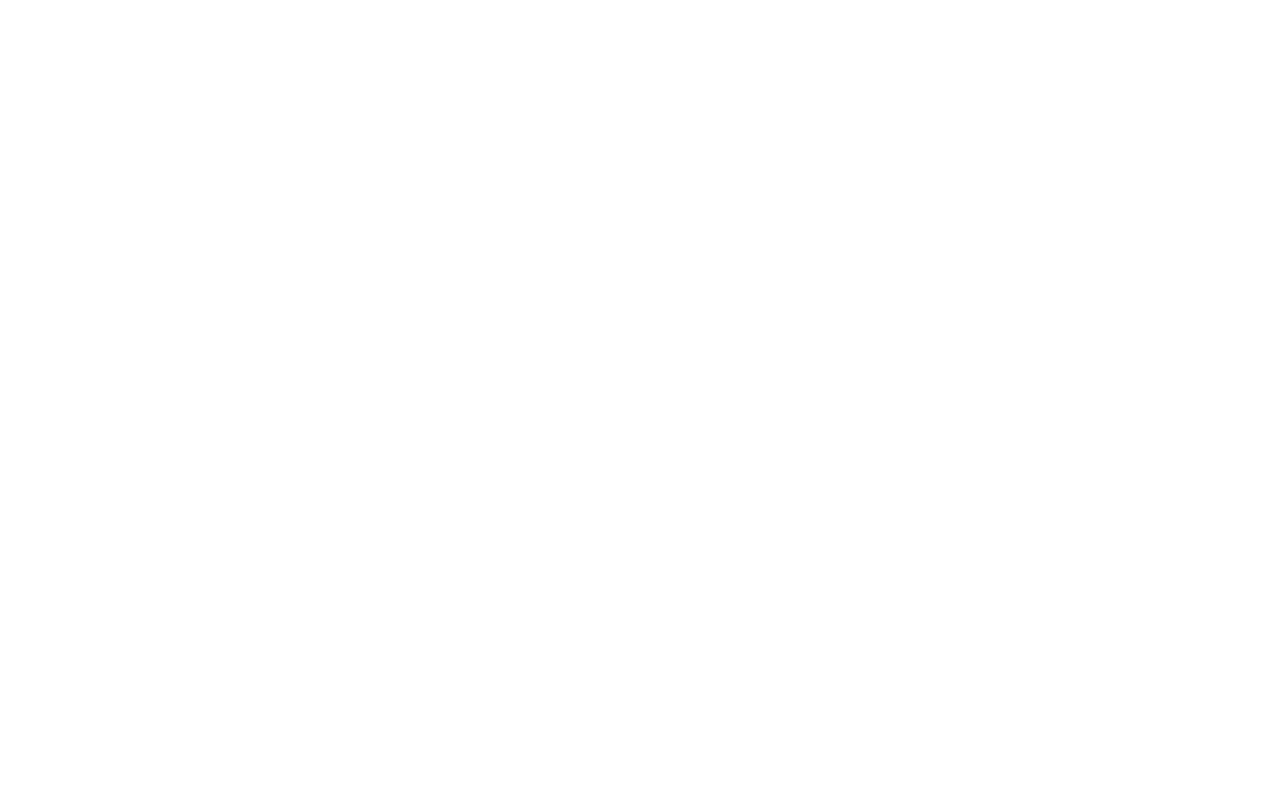
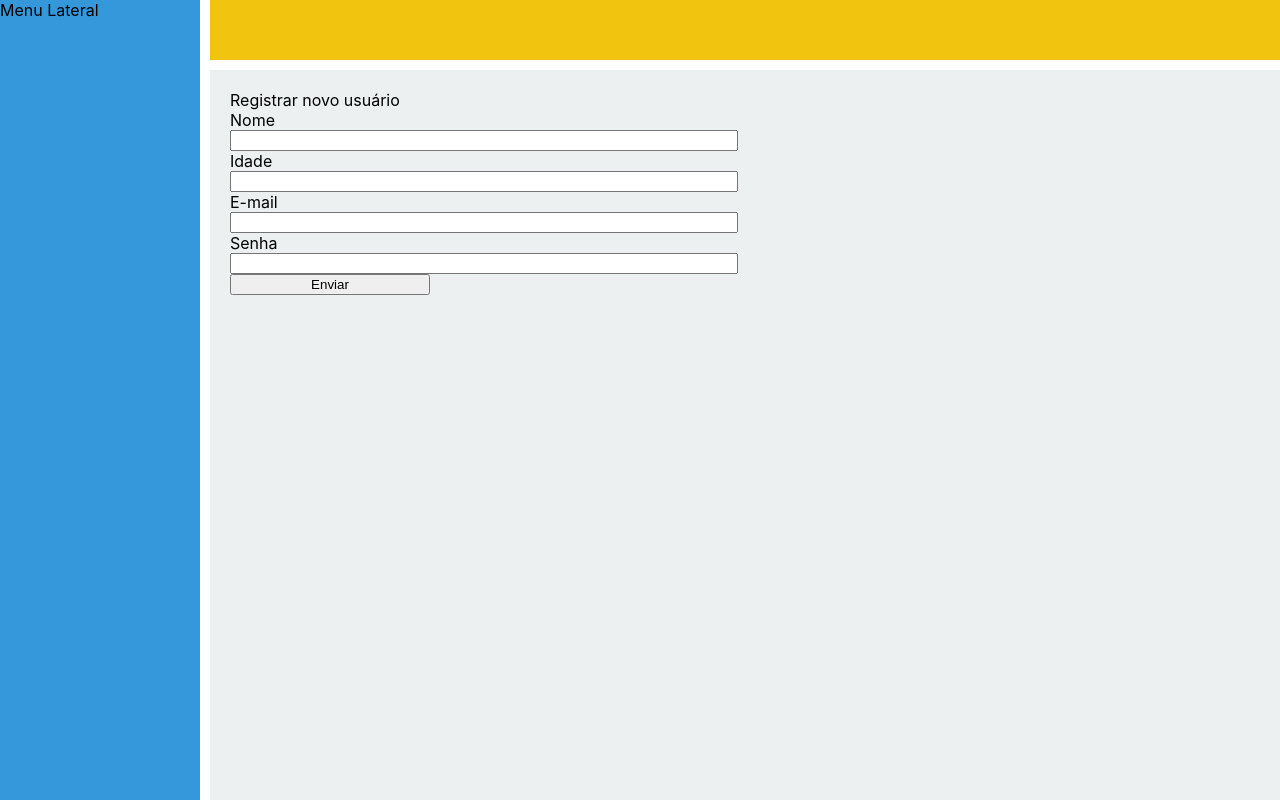
Before and after one commit to andersonacamargo/templateGridLogin, a React (Create React App) app: page /registrar in a window 1280 px wide. Before the commit this address had no page. Built offline with nearby package versions, Linux system fonts and the light colour scheme.

Commit message:
cadastro e login dinamico

```diff
--- a/src/App.js
+++ b/src/App.js
@@ -1,12 +1,15 @@
 import React from "react";
 import { Route, BrowserRouter, Routes } from "react-router-dom";
-import HomePage from "./components/main";
+import HomePage from "./pages/main";
+import Cadastro from "./pages/cadastro";
 
 function App(){
    return(
        <BrowserRouter>
        <Routes>
            <Route  path="/" exact element = {< HomePage />}/>
+           <Route  path="/registrar"  element = {< Cadastro />}/>
+           <Route  path="/ASDFHASNFIUADHGOsfhsadog"  element = {< Cadastro />}/>
            </Routes>
        </BrowserRouter>
    )
--- /dev/null
+++ b/src/components/header.js
@@ -0,0 +1,18 @@
+import {Link} from "react-router-dom";
+
+function MyHeader({logedin,logout, login}){
+
+
+if (logedin){
+return ( <div>
+<button className="logButton" onClick={ logout } >Logout</button>
+</div>)}
+
+return (<div>
+<Link to="/registrar">Sign in</Link>
+<button className="logButton" onClick={login} >Login</button>
+</div>)
+
+}
+
+export default MyHeader;
--- a/src/components/popUp.js
+++ b/src/components/popUp.js
@@ -4,12 +4,24 @@ import axios from "axios";
 
 
 function PopUp({showPopUp, closePopUp}){
+  const [email, setEmail] = useState('');
+  const [senha, setSenha] = useState('');
+
+  const manipularSenha = (e) =>{
+    setSenha(e.target.value)
+    console.log(senha)
+  }
+
+  const manipularEmail = (e) => { //nameHandler
+        setEmail(e.target.value);
+        console.log(email)
+    };
 
   const postLogin = async () => {
   try{
     const response =  await axios.post('http://localhost:5000/login',{
-      email:'test@test',
-      senha:'12345',
+      email:email,
+      senha:senha,
     },{
   })
     console.log(response);
@@ -29,9 +41,9 @@ function PopUp({showPopUp, closePopUp}){
   return (
     <div className="PopUp" >
         <label>Login:</label>
-        <input className='inputPopup' placeholder='login'></input>
+        <input className='inputPopup' onChange={manipularEmail} placeholder='login'></input>
         <label>Senha:</label>
-        <input className='inputPopup' placeholder='senha'></input>
+        <input className='inputPopup' onChange={manipularSenha} placeholder='senha'></input>
         <div className="buttonLine">
         <button className='login' onClick={() => postLogin()}>Logar</button>
         <button className='close' onClick={closePopUp}>Cancelar</button>
--- /dev/null
+++ b/src/pages/cadastro.js
@@ -0,0 +1,16 @@
+import './main.css';
+import Registrar from '../components/register.js';
+
+function Cadastro() {
+    return (
+      <div className="grid-container">
+      <header className="header"></header>
+      <aside className="sidebar">Menu Lateral</aside>
+      <main className="content">
+        {Registrar()}
+      </main>
+    </div>
+    );
+  }
+
+  export default Cadastro;
--- a/src/components/main.css
+++ b/src/pages/main.css
@@ -14,7 +14,15 @@
 }
 
 /* Posicionando os elementos */
-.header { grid-area: header; background-color: #f1c40f; }
+.header {
+  grid-area: header;
+  background-color: #f1c40f;
+  display: flex;
+  justify-content: end;
+  align-items: center;
+  gap:15px;
+  padding: 15px;
+}
 .sidebar { grid-area: sidebar; background-color: #3498db; }
 .content {
   grid-area: main;
--- a/src/components/main.js
+++ b/src/pages/main.js
@@ -1,31 +1,40 @@
 import './main.css';
-import TextBox from "./textbox.js";
-import PostBox from './postbox.js';
+import TextBox from "../components/textbox.js";
+import PostBox from '../components/postbox.js';
 import { useEffect, useState } from 'react';
-import PopUp from './popUp.js';
+import {Link} from 'react-router-dom';
+import PopUp from '../components/popUp.js';
 import { jwtDecode } from "jwt-decode";
-import Registrar from './register.js';
+import MyHeader from "../components/header.js"
 
 function HomePage() {
   const [loginLabel, setLoginLabel] = useState("Login");
   const [showPopUp, setShowPopUp] = useState(false);
   const token = localStorage.getItem('jwtToken'); //
   const [user, setUser] = useState('');
+  const [fakeToken, setFakeToken] = useState(false);
 
-     //setUser(jwtDecode(token));
+  const manipularLoginButton = (e) =>{
+   setShowPopUp(true)
+   setFakeToken(true)
+  }
 
   return (
     <div className="grid-container">
     <header className="header">
+        <MyHeader logedin={fakeToken}
+          logout={() => setFakeToken(false)}
+          login={manipularLoginButton}></MyHeader>
 
-      <button className="logButton" onClick={() => {setShowPopUp(true)} } >{loginLabel}</button>
+    {/* <Link to='/registrar'>Cadastrar</Link>
+    <button className="logButton" onClick={() => {setShowPopUp(true)} } >{loginLabel}</button> */}
       </header>
     <aside className="sidebar">Menu Lateral</aside>
     <main className="content">
     <PopUp showPopUp={showPopUp} closePopUp={()=>setShowPopUp(false)}>
 
             </PopUp>
-      {Registrar()}
+
       {TextBox()}
       {PostBox("JUJUBA", user)}
       {PostBox("Frutas", "prefiro chocolate")}
```
